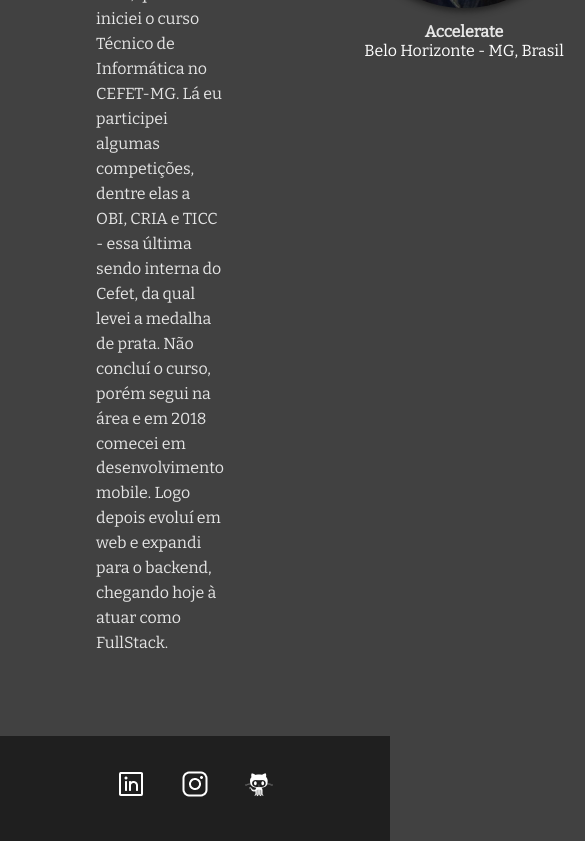
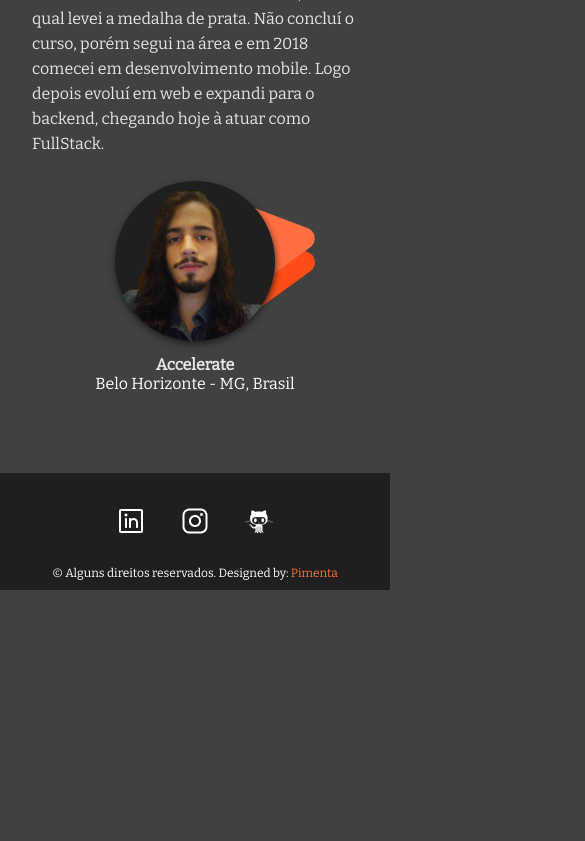
Before and after one commit to SammuelGR/sammuelgr.github.io, a React (Create React App) app: page / in a window 390 px wide. Shown: the part 1156-1997 px from the top of the page, 585 px wide, since content can reach past the window. After the commit the page ends 1746 px from the top, so only its background shows below. Built offline with nearby package versions, Linux system fonts and the light colour scheme.

Commit message:
feat: Implements media queries and responsiveness :star: :star:

```diff
--- a/src/components/core/Footer/index.styles.ts
+++ b/src/components/core/Footer/index.styles.ts
@@ -27,4 +27,12 @@ export const Container = styled.div`
       color: #ff6e41;
     }
   }
+
+  @media (max-width: 720px) {
+    gap: 24px;
+
+    small {
+      font-size: 12px;
+    }
+  }
 `;
--- a/src/components/core/Header/index.style.ts
+++ b/src/components/core/Header/index.style.ts
@@ -8,14 +8,19 @@ export const Container = styled.header`
   background: #1f1f1f;
   box-shadow: 0 3px 7px #1f1f1f;
 
+  height: 100vh;
   padding-top: 62px;
   padding-left: 112px;
   padding-bottom: 72px;
-  height: 100vh;
+
+  @media (max-width: 720px) {
+    padding-left: 64px;
+  }
 `;
 
 export const Navigation = styled.nav`
   display: flex;
+  flex-wrap: wrap;
   gap: 40px;
 
   a {
@@ -30,6 +35,10 @@ export const Navigation = styled.nav`
       transition: 0.2s color;
     }
   }
+
+  @media (max-width: 720px) {
+    flex-direction: column;
+  }
 `;
 
 export const Underline = styled.div`
@@ -40,6 +49,10 @@ export const Underline = styled.div`
   border: 1px solid #ff6e41;
   border-radius: 4px;
   background-color: #ff6e41;
+
+  @media (max-width: 720px) {
+    display: none;
+  }
 `;
 
 export const Title = styled.h1`
--- a/src/pages/index.style.tsx
+++ b/src/pages/index.style.tsx
@@ -50,6 +50,22 @@ export const AboutContainer = styled.section`
       text-align: center;
     }
   }
+
+  @media (max-width: 720px) {
+    flex-direction: column;
+    align-items: center;
+    gap: 24px;
+    padding: 80px 32px;
+
+    article ~ article {
+      margin-left: 0;
+      margin-right: 0;
+    }
+
+    div + h3 {
+      margin-top: 16px;
+    }
+  }
 `;
 
 export const Avatar = styled.div`
@@ -71,6 +87,14 @@ export const Avatar = styled.div`
   }
 
   transition: 1s background-image;
+  @media (max-width: 720px) {
+    width: 160px;
+    height: 160px;
+
+    margin-left: 40px;
+
+    background-size: 150px;
+  }
 `;
 
 export const Polygons = styled.div`
@@ -91,4 +115,15 @@ export const Polygons = styled.div`
     position: relative;
     top: 24px;
   }
+
+  @media (max-width: 720px) {
+    margin-bottom: -160px;
+    margin-left: 40px;
+
+    top: -180px;
+    img {
+      width: 154px;
+      height: 154px;
+    }
+  }
 `;
```
